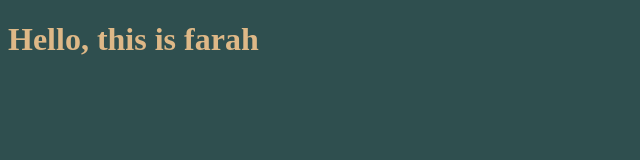
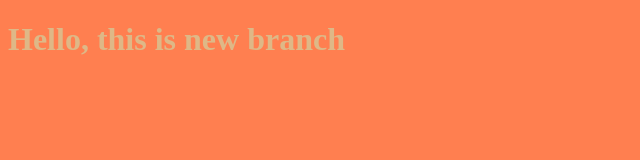
Before and after one commit to Farah88B/myproject, a plain HTML site: page index.html in a window 1280 px wide. Shown: the whole page, without its empty margins (0-640 px from the left). Drawn offline with Linux system fonts and the light colour scheme.

Commit message:
changing style for background

```diff
--- a/index.html
+++ b/index.html
@@ -8,7 +8,7 @@
 </head>
 <body>
 
-<h1>Hello, this is farah</h1>
+<h1>Hello, this is new branch</h1>
     <script src="app.js"> </script>
 </body>
 </html>
--- a/style.css
+++ b/style.css
@@ -2,5 +2,5 @@ h1{
     color:burlywood;
 }
 body{
-    background-color:darkslategray;
+    background-color:coral;
 }
```
